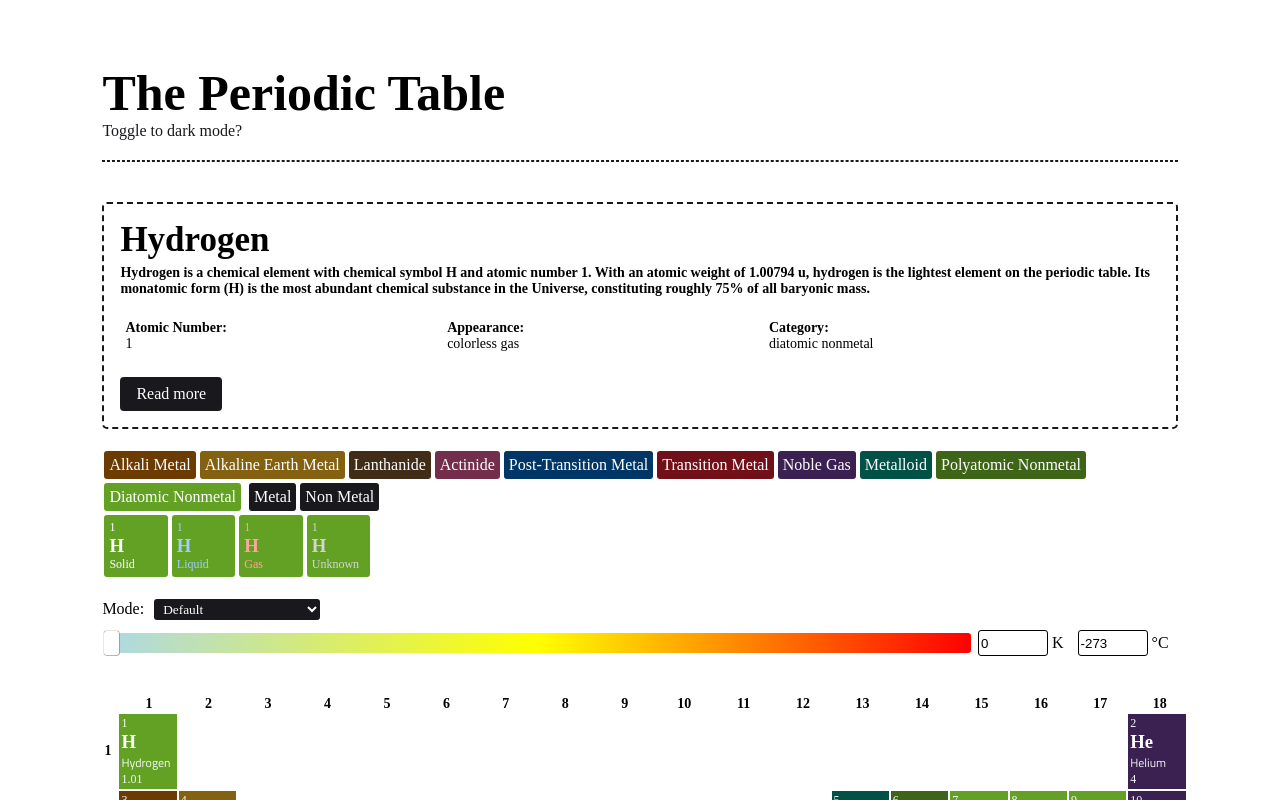
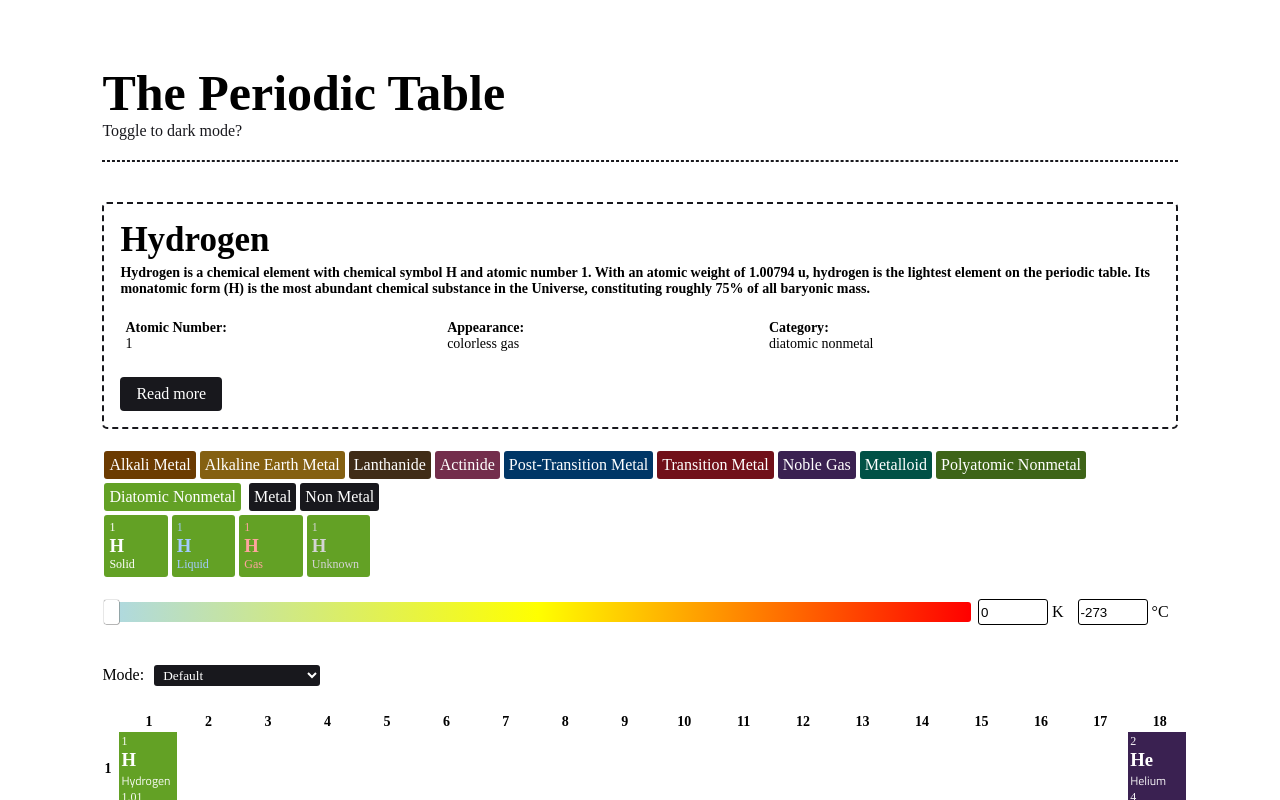
Before and after one commit to scientific-dev/periodic-table, a Svelte app: page / in a window 1280 px wide. Shown: the top 800 px of the page. Built offline with nearby package versions, Linux system fonts and the light colour scheme; a web font is replaced by a local one.

Commit message:
fix: mode selection

```diff
--- a/src/components/Main.svelte
+++ b/src/components/Main.svelte
@@ -91,6 +91,8 @@
             } : i => document.getElementById(`elem-${elements[i].sym}`).style.opacity = 1;
 
         gradientDisplay = false;
+        document.getElementById('mode-select').value = 'default';
+
         for (let i = 0; i < elements.length; i++) f(i);
     }
 
@@ -189,10 +191,6 @@
         </div>
     </div>
 
-    <ModeSelect onChange={x =>
-        (x == 'default') ? normalizeTableDisplay() : gradientValueDisplay(x)
-    }/>
-
     <div class="inputs flex flex-wrap" id="table-scroll">
         <input type="range" min=0 max=6000 default=0 bind:value={temperature}/>
 
@@ -220,6 +218,9 @@
             <p>Max</p>
         </div>
     {/if}
+
+    <ModeSelect onChange={x => (x == 'default') ? normalizeTableDisplay() : gradientValueDisplay(x)}/>
+    <br/>
 
     <div on:click={normalizeTableDisplay}>
         <Table {elements} {displayElementHandler}/>
@@ -272,7 +273,7 @@
     .g-index {
         display: flex;
         flex-wrap: nowrap;
-        margin-bottom: 40px;
+        margin-bottom: 20px;
         margin-top: max(-2vh, -2vw);
     }
 
--- a/src/components/ModeSelect.svelte
+++ b/src/components/ModeSelect.svelte
@@ -13,7 +13,7 @@
 <div class="mode-box flex flex-nowrap">
     <p style="margin-top: 1px;">Mode: </p>
 
-    <select bind:value>
+    <select bind:value id="mode-select">
         <option label="Default" default>default</option>
         {#each NUMERIC_PROPS as prop}
             <option label={PROPS[prop]}>{prop}</option>
```
